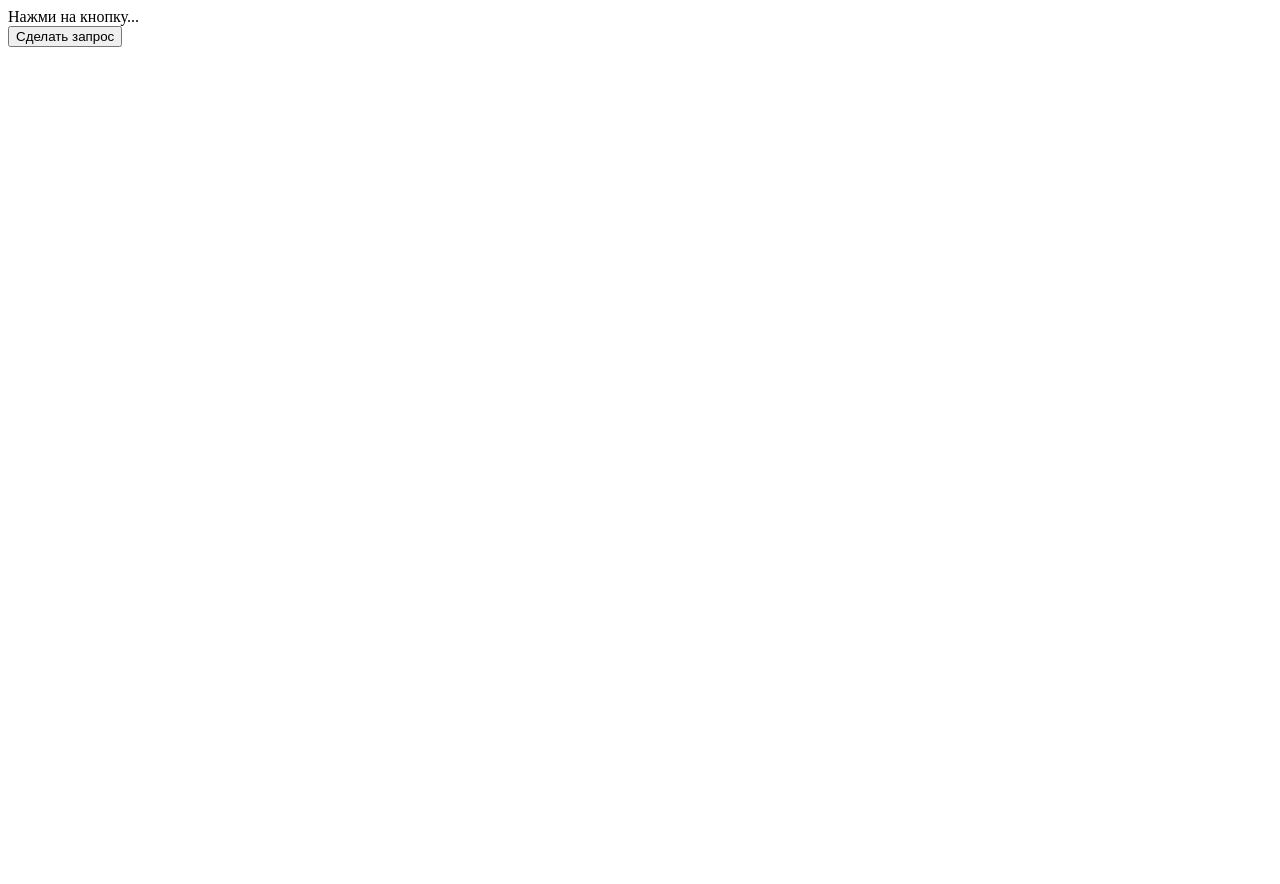
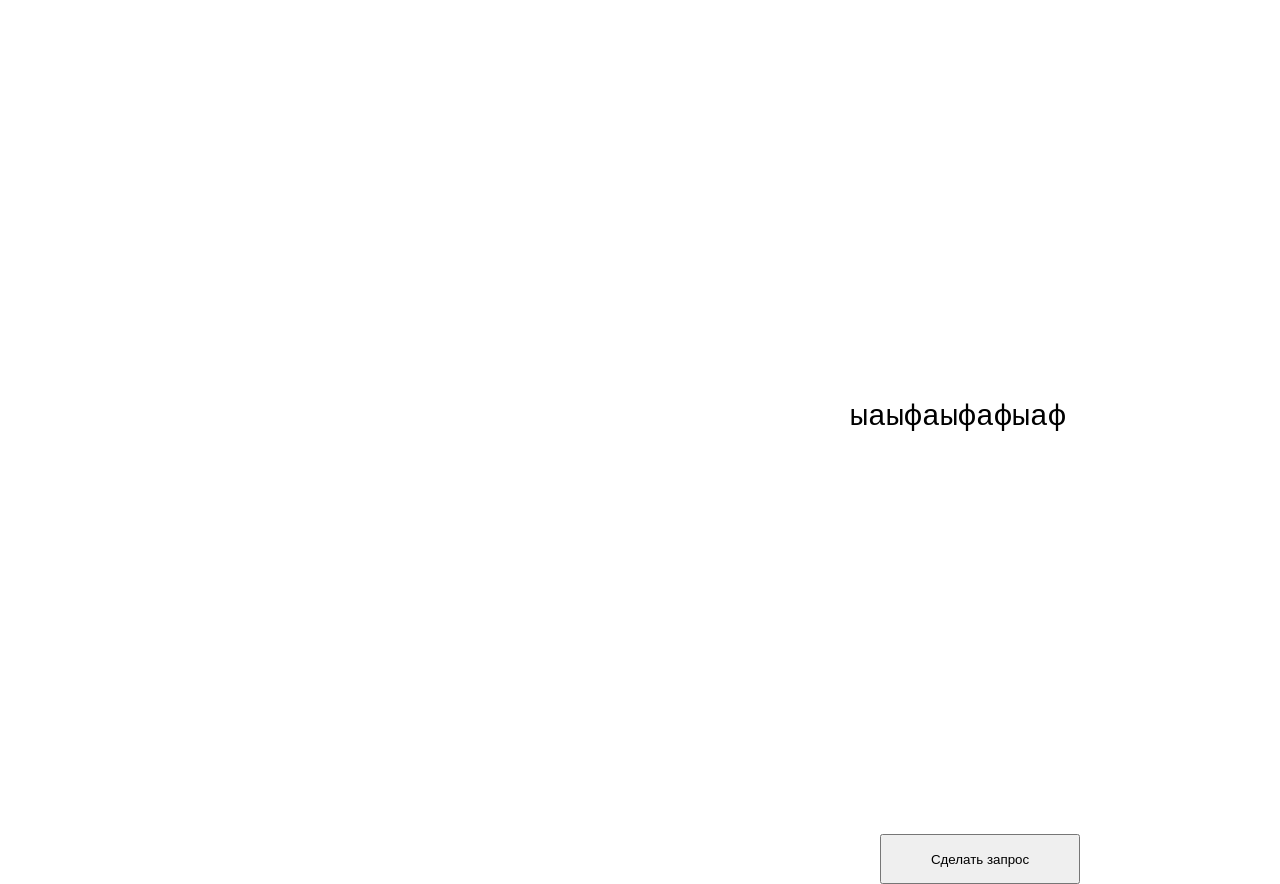
Before and after one commit to timati1702/webapp-json-, a plain HTML site: page index.html in a window 1280 px wide. Before the commit the page ends 800 px from the top, so only its background shows below. Drawn offline with Linux system fonts and the light colour scheme.

Commit message:
feat: add new styles

```diff
--- a/index.html
+++ b/index.html
@@ -3,13 +3,12 @@
     <head>
         <title>Проверка запросов</title>
         <meta charset="utf-8">
+        <link rel="stylesheet" type="text/css" href="style.css">
     </head>
     <body class="page-body">
         <main>
-            <div>Нажми на кнопку...</div>
+            <div class="page-body-text" data-content="data-text">ыаыфаыфафыаф</div>
+            <button id="make-request" class="make-request">Сделать запрос</button>
         </main>
-        <footer>
-            <button id="make-request" class="make-request">Сделать запрос</button>
-        </footer>
     </body>
 </html>
--- a/style.css
+++ b/style.css
@@ -1,6 +1,27 @@
+:root {
+    --color-red : red;
+    --color-green: green;
+    --color-default: aliceblue;
+
+    --bg-color : var(var(--color-default));
+}
+
 .page-body {
     padding: 0;
     margin: 0;
-    background-color: aliceblue;
+    background-color: var(--bg-color);
+}
 
+.page-body-text {
+    padding-top: 400px;
+    padding-left: 850px;
+    font-size: 30px;
+    font-family: 'Courier New', Courier, monospace;
 }
+
+.make-request {
+    margin-top: 400px;
+    margin-left: 880px;
+    width: 200px;
+    height: 50px;
+}
```
Also changed, not shown: script.js (added).
